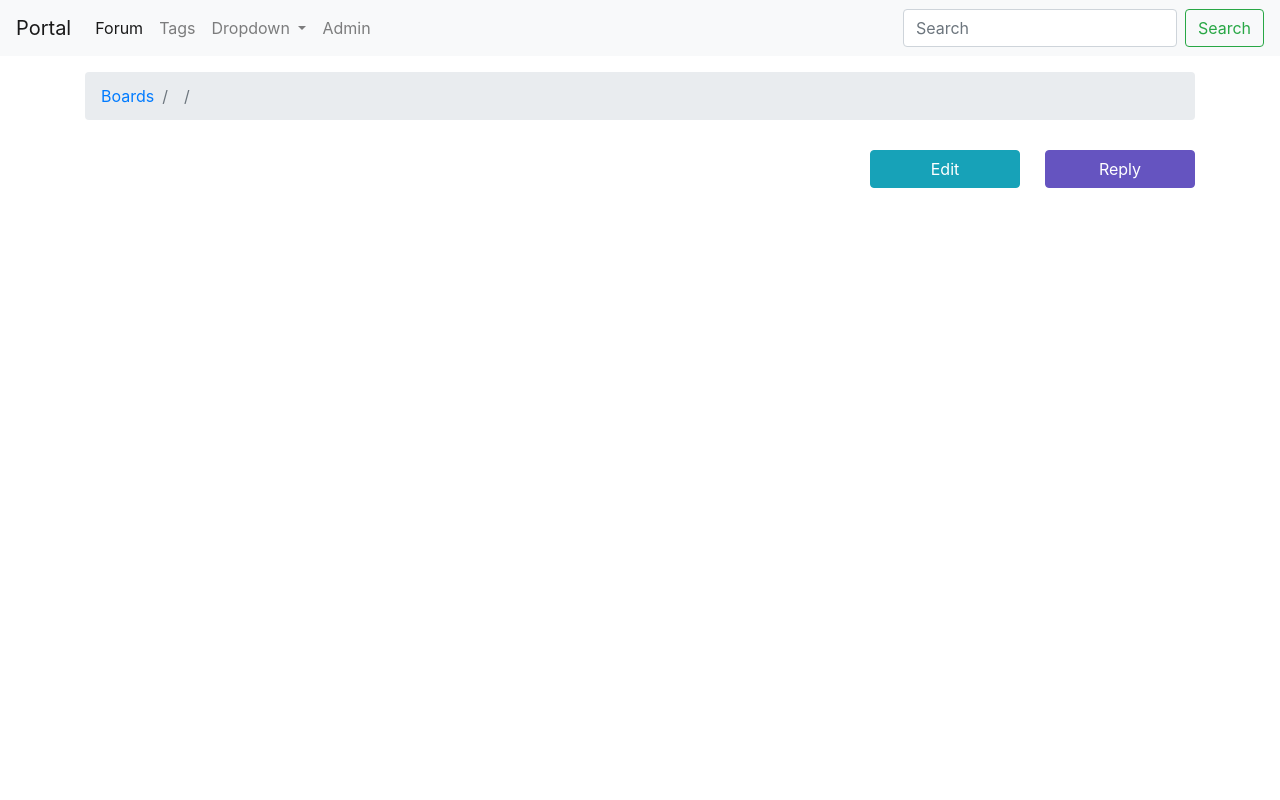
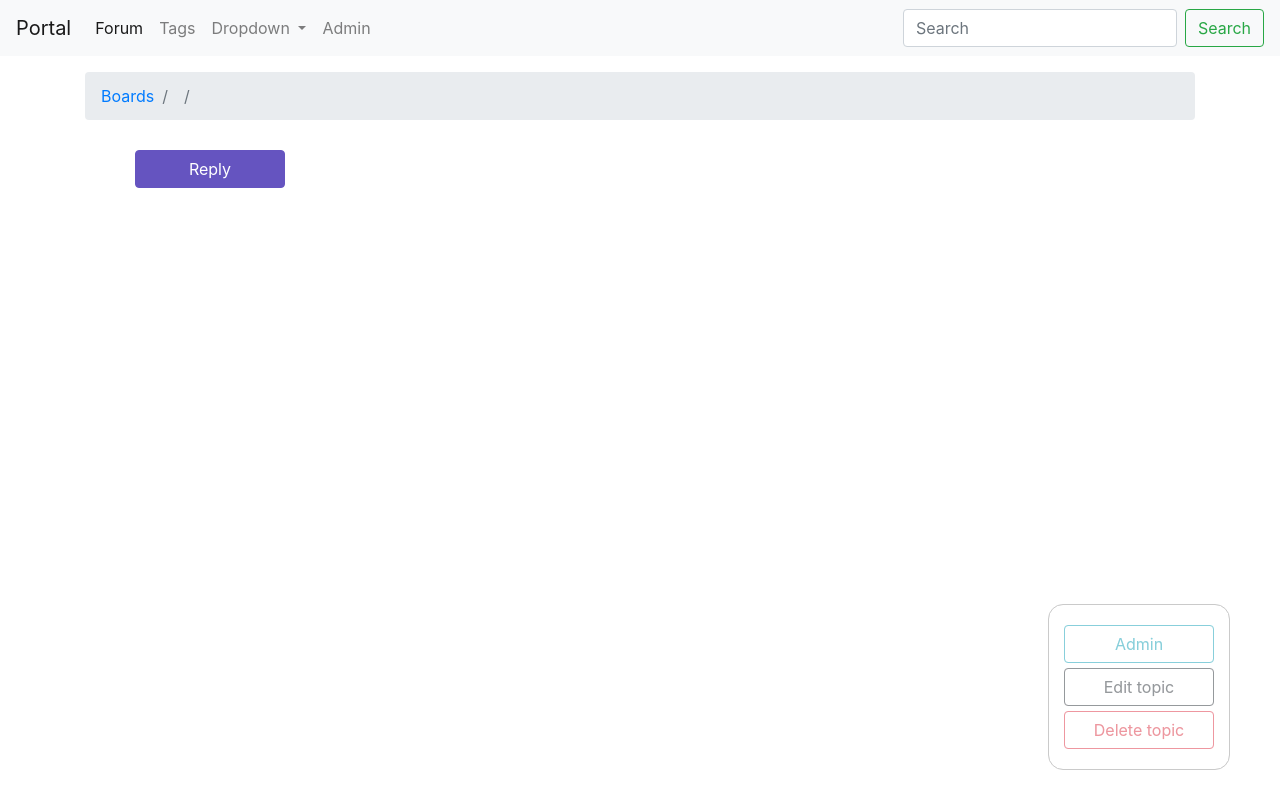
Before and after one commit to deogonit/django-portal, a Django app: template portal/forum/templates/forum/topic_posts.html in a window 1280 px wide. Run offline with Django 3.2, Linux system fonts and the light colour scheme; the template is opened without the code that fills it, so the values that code supplies are empty; the visitor is signed in with stand-in values (Sample User, id 1); some libraries are stand-ins or nearby versions.

Commit message:
Fixed admin panel in site and adding it into topic posts

```diff
--- a/portal/forum/templates/forum/base_forum.html
+++ b/portal/forum/templates/forum/base_forum.html
@@ -17,4 +17,10 @@
     {% block content %}
 
     {% endblock %}
+
+    {% block admin%}
+
+    {% endblock %}
+
+
 {% endblock %}
--- a/portal/forum/templates/forum/boards.html
+++ b/portal/forum/templates/forum/boards.html
@@ -56,6 +56,8 @@
     {% endfor %}
     </tbody>
 </table>
+
+{% block admin %}
 {% if user.is_staff %}
 <div class="admin-panel">
     <a class="btn btn-outline-info" href="/admin">Admin</a>
@@ -63,3 +65,5 @@
 </div>
 {% endif %}
 {% endblock %}
+
+{% endblock %}
--- a/portal/forum/templates/forum/edit_topic.html
+++ b/portal/forum/templates/forum/edit_topic.html
@@ -36,7 +36,6 @@
 <form method="post" class="mb-4" novalidate>
     {% csrf_token %}
     {% include 'form.html' %}
-
     <table class="table table-striped">
         <thead class="thead-inverse">
         <tr>
@@ -69,9 +68,6 @@
     </table>
 
     <button type="submit" name="button" class="btn btn-success">Save changes</button>
-    <a href="{{ topic.get_delete_url }}" class="btn btn-danger">Delete</a>
     <a href="{{ topic.get_absolute_url }}" class="btn btn-outline-secondary">Cancel</a>
 </form>
-{% csrf_token %}
-
 {% endblock %}
--- a/portal/forum/templates/forum/topic_posts.html
+++ b/portal/forum/templates/forum/topic_posts.html
@@ -110,11 +110,6 @@
 
 <div class="footer">
     {% include 'pagination.html' %}
-    {% if user.is_staff %}
-    <div class="edit">
-        <a href="{{ topic.get_edit_url }}" class="btn btn-info down" role="button">Edit</a>
-    </div>
-    {% endif %}
     {% if not topic.is_closed %}
 
     <div class="reply">
@@ -128,4 +123,17 @@
 {% block javascript %}
 
 {% endblock %}
+
+{% block admin %}
+    <div class="admin-panel">
+        {% if user.is_staff %}
+            <a class="btn btn-outline-info" href="/admin">Admin</a>
+        {% endif %}
+        {% if user.is_authenticated %}
+            <a href="{{ topic.get_edit_url }}" class="btn btn-outline-dark down" role="button">Edit topic</a>
+            <a href="{{ topic.get_delete_url }}" class="btn btn-outline-danger">Delete topic</a>
+        {% endif %}
+    </div>
+{% endblock %}
+
 {% endblock%}
--- a/portal/static/css/style.css
+++ b/portal/static/css/style.css
@@ -2,6 +2,11 @@
     color: #7a869a;
     padding-right: 30px;
     padding-left: 30px;
+}
+
+.post-footer{
+    display: flex;
+    justify-content: flex-start;
 }
 
 .post-side .poster-avatar {
@@ -48,9 +53,6 @@
     padding-bottom: 30px;
 }
 
-.pull-right {
-    float: right !important;
-}
 
 .btn-default, .btn-default.disabled,
 .btn-default.disabled:active, .btn-default.disabled:hover,
@@ -71,36 +73,42 @@
     box-shadow: none;
 }
 
-.col-md-9 {
-    position: relative;
-    width: 100%;
-    padding-right: 30px;
-    padding-left: 10px;
-}
-
 .toolbar {
-
     margin-left: -15px;
     margin-right: -15px;
-
 }
 
 .down{
     width:150px;
 }
+.reply {
+    margin-left: 50px;
+}
 
 .footer {
-    margin-top: 30px;
+    margin: 30px 0 5px;
+    display: flex;
+    justify-content: flex-start;
 }
 
 #like, #dislike {
-    margin-right: 5px;
+    margin-right: 15px;
 }
 
-.footer {
-    display: flex;
-    justify-content: flex-end;
+.admin-panel {
+    border: 1px solid #999;
+    border-radius: 15px;
+    position: fixed;
+    right: 50px;
+    bottom: 30px;
+    opacity: 0.3;
+    padding: 15px;
 }
-.reply {
-    margin-left: 25px;
+.admin-panel a {
+    display: block;
+    margin: 5px 0;
 }
+
+.admin-panel:hover {
+    opacity: 1;
+}
```
